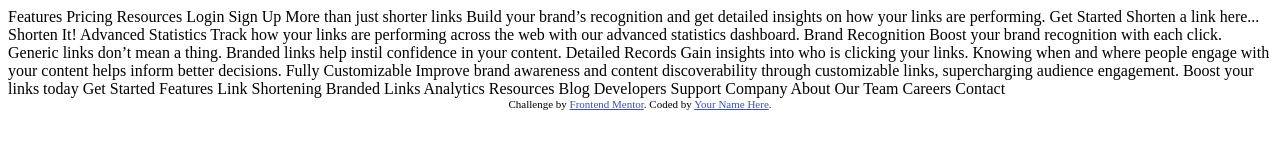
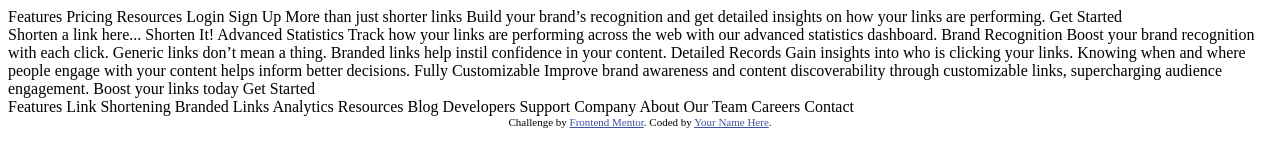
Before and after one commit to gedeonge1/url-shortening-app, a plain HTML site: page index.html in a window 1280 px wide. Drawn offline with Linux system fonts and the light colour scheme.

Commit message:
I have dived html content into 3 main parts

```diff
--- a/index.html
+++ b/index.html
@@ -15,7 +15,7 @@
   </style>
 </head>
 <body>
-
+<header>
   Features
   Pricing
   Resources
@@ -29,7 +29,9 @@
   on how your links are performing.
 
   Get Started
+</header>
 
+<main>
   Shorten a link here...
 
   Shorten It!
@@ -58,6 +60,9 @@
 
   Get Started
 
+</main>
+
+<footer>
   Features
 
   Link Shortening
@@ -76,6 +81,8 @@
   Our Team
   Careers
   Contact
+</footer>
+
 
   <div class="attribution">
     Challenge by <a href="https://www.frontendmentor.io?ref=challenge" target="_blank">Frontend Mentor</a>.
```
